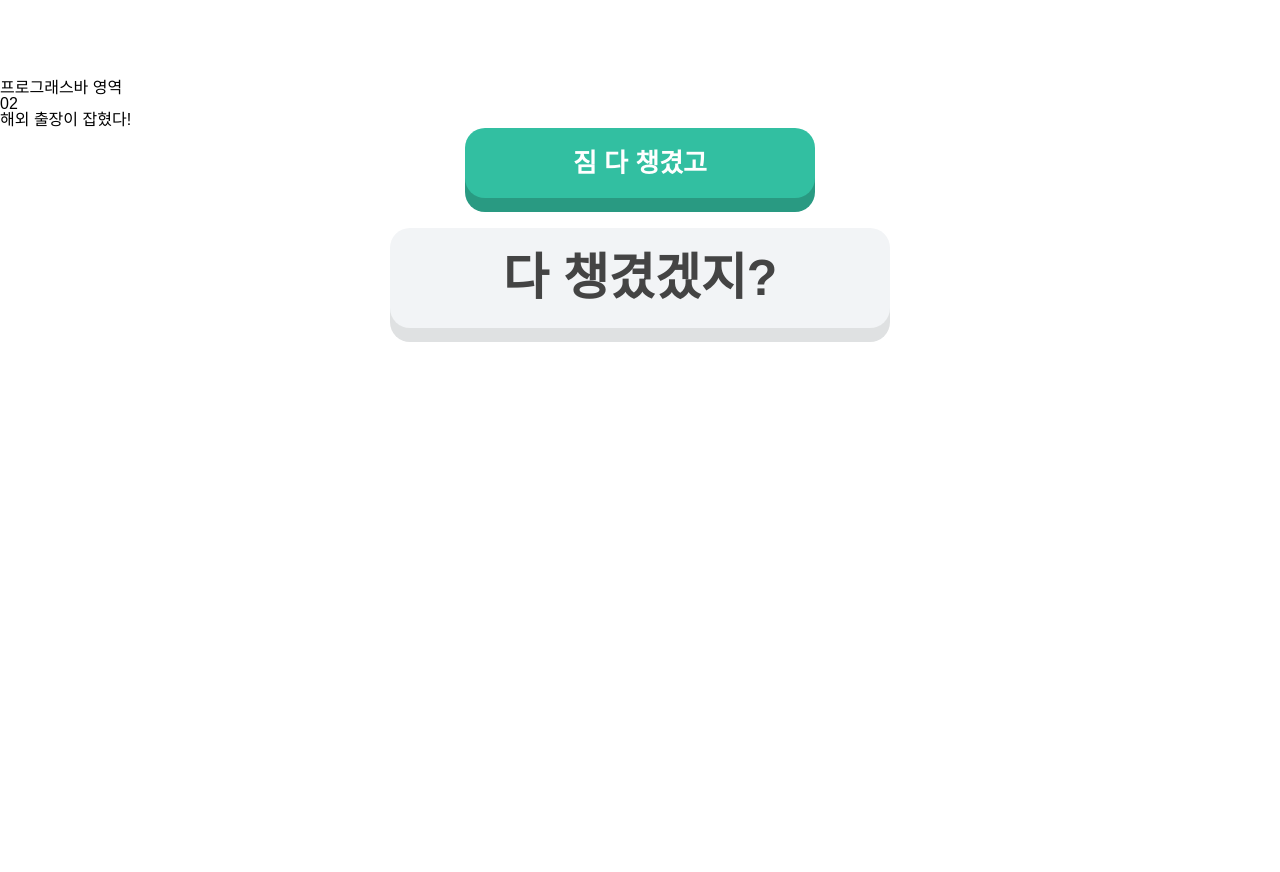
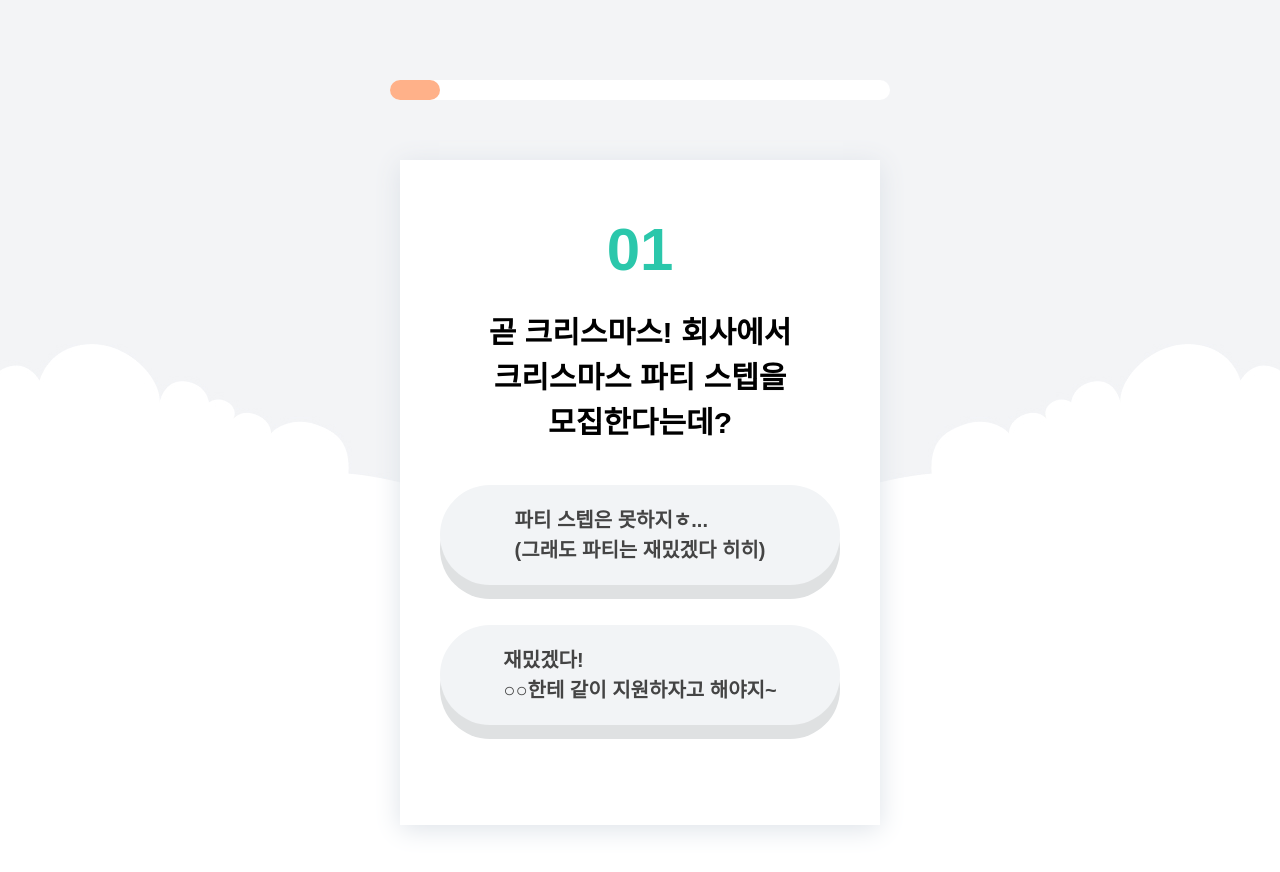
Before and after one commit to peryteil/peryteil.github.io, a plain HTML site: page question.html in a window 1280 px wide. Before the commit the page ends 800 px from the top, so only its background shows below. Drawn offline with nearby package versions, Linux system fonts and the light colour scheme; a web font is replaced by a local one.

Commit message:
질문페이지 완성

```diff
--- a/css/common.css
+++ b/css/common.css
@@ -64,6 +64,7 @@ body {
   background-color: #F2F4F6;
   box-shadow: 0 14px 0 #DFE1E2;
   color: #444;
+  line-height: 1.5;
 }
 .btn-grey:active{
   box-shadow: 0 4px 0 #DFE1E2;
--- /dev/null
+++ b/css/question.css
@@ -0,0 +1,50 @@
+body{
+  background-image: url('../images/questions_bg.jpg');
+  background-position: top center;
+  background-repeat: no-repeat;
+}
+.progress{
+  height: 20px;
+  background-color: #FFF;
+  margin-left: auto;
+  margin-right: auto;
+  max-width: 500px;
+  border-radius: 10px;
+  margin-bottom: 60px;
+}
+.progress .value{
+  background-color: #ffb189;
+  width: 50%;
+  transition: 0.2s;
+  height: 20px;
+  border-radius: 10px;
+}
+.question-box{
+  background-color: #fff;
+  max-width: 400px;
+  padding-top: 60px;
+  padding-bottom: 60px;
+  padding: 60px 40px;
+  margin-left: auto;
+  margin-right: auto;
+  box-shadow: 0 4px 25px #dde2e8;
+}
+.question-box .number{
+  font-size: 60px;
+  font-weight: 900;
+  text-align: center;
+  color: #2bc7ab;
+  margin-bottom: 30px;
+}
+.question-box .question{
+  font-size: 30px;
+  font-weight: 700;
+  text-align: center;
+  line-height: 1.5;
+  margin-bottom: 40px;
+
+}
+.question-box .choice{
+  border-radius: 120px;
+  font-size: 20px;
+}
--- /dev/null
+++ b/js/question.js
@@ -0,0 +1,63 @@
+// data.js 을 참조해서 작업
+
+import { questions } from "./data.js";
+
+const numberElement = document.querySelector(".number");
+const questionElement = document.querySelector(".question");
+const choices1 = document.querySelector(".choice1");
+const choices2 = document.querySelector(".choice2");
+const progressValue = document.querySelector(".value");
+
+// 현재 문제 번호를 ㅂ
+let currentNumber = 0;
+let mbti = "";
+
+function rederQuestion() {
+  let question = questions[currentNumber];
+  // data.js의 첫번째 질문의 번호
+  numberElement.innerHTML = question.number;
+  questionElement.innerHTML = question.question;
+  choices1.innerHTML = question.choices[0].text;
+  choices2.innerHTML = question.choices[1].text;
+  progressValue.style.width = (currentNumber + 1) * 10 + "%";
+}
+// 현재 페이지 로딩 시 실행되는 스크립트
+rederQuestion();
+
+// 처리 절차
+// 1. 어느 버튼이 눌렸는지 확인(이벤트 리스너 달아줘야 함.)
+// 2. 아래쪽 버튼 두개중 한개를 클릭하면
+// -- 다음 문제를 보여줘...
+// -- MBTI 타입을 저장...
+
+// 버튼에 이벤트리스너 달기
+choices1.addEventListener(
+  "click",
+  // 콜백함수(Callback function)
+  function () {
+    nextQuestion(0);
+  }
+);
+choices2.addEventListener("click", () => nextQuestion(1));
+
+function nextQuestion(choice) {
+  // 1. mbti = istj;
+  // 2. 10문제 문항을 모두 선택하면
+  //    문제가 없습니다. ==> alert 출력
+
+  //전체 배열의 수 출력
+  if (currentNumber < questions.length - 1) {
+    let question = questions[currentNumber];
+    // mbti 결과 생성(버튼 눌렀을 때 처리--보류)
+    mbti = mbti + question.choices[choice].value;
+    console.log("MBTI : " + mbti);
+
+    currentNumber++;
+
+    rederQuestion();
+  } else {
+    // mbti: 검사 결과를 보여줄 페이지로 이동
+    window.location.href = './results.html?str=' + mbti +'&Name=장원영';
+    return;
+  };
+}
--- a/question.html
+++ b/question.html
@@ -1,27 +1,40 @@
 <!DOCTYPE html>
 <html lang="kr">
   <head>
-  <meta charset="UTF-8">
-  <meta name="viewport" content="width=device-width, initial-scale=1.0">
+    <meta charset="UTF-8" />
+    <meta name="viewport" content="width=device-width, initial-scale=1.0" />
     <!-- 브라우저 마다 다른 CSS 표현방식 통일 -->
     <!-- 구글에 reset .css cdn 으로 검색하기 -->
     <!-- 웹 폰트 사용 : pretendard github 검색 -->
     <!-- font=family 이름은 "Pretendard Variable" -->
-     <link rel="stylesheet" href="https://cdn.jsdelivr.net/npm/reset-css@5.0.1/reset.min.css">
-     <link rel="stylesheet" as="style" crossorigin href="https://cdn.jsdelivr.net/gh/orioncactus/pretendard@v1.3.9/dist/web/static/pretendard.min.css" />
+    <link
+      rel="stylesheet"
+      href="https://cdn.jsdelivr.net/npm/reset-css@5.0.1/reset.min.css"
+    />
+    <link
+      rel="stylesheet"
+      as="style"
+      crossorigin
+      href="https://cdn.jsdelivr.net/gh/orioncactus/pretendard@v1.3.9/dist/web/static/pretendard.min.css"
+    />
     <!-- 사용자 정의 CSS 연결 -->
-     <link rel="stylesheet" href="./css/common.css">
+    <link rel="stylesheet" href="./css/common.css" />
+    <link rel="stylesheet" href="./css/question.css" />
+    <!-- 자바스크립트 링크 -->
+    <script type="module" src="./js/question.js"></script>
     <title>Document</title>
   </head>
   <body>
     <div class="progress">
-  <div class="value">프로그래스바 영역</div>
+      <div class="value"></div>
     </div>
     <div class="question-box">
       <div class="number">02</div>
       <div class="question">해외 출장이 잡혔다!</div>
-  <div class="btn btn-green btn-small">짐 다 챙겼고</div>
-  <div class="btn btn-grey">다 챙겼겠지?</div>
+      <div class="btn btn-grey choice choice1">
+        짐 다 챙겼고 일찍 자야지~</div>
+      <div class="btn btn-grey choice choice2">
+        다 챙겼겠지?<br>여분 옷을 좀 더 챙길까..</div>
     </div>
   </body>
 </html>
```
Also changed, not shown: results.html (added, +12 -0 lines). Lines whose indentation alone changed are shown as unchanged.
